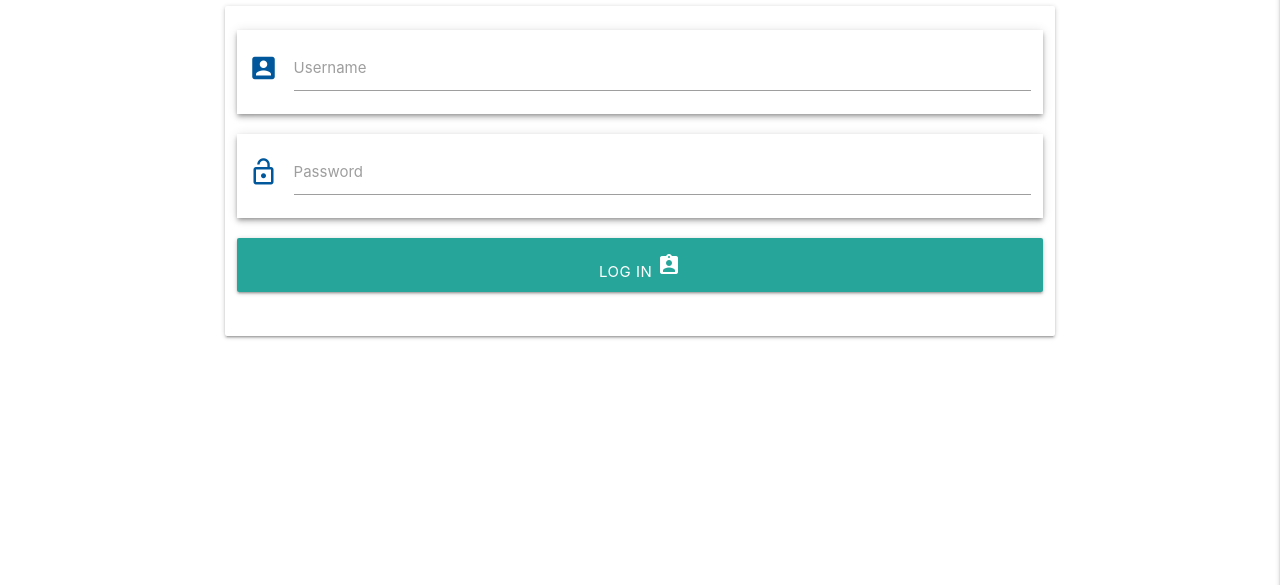
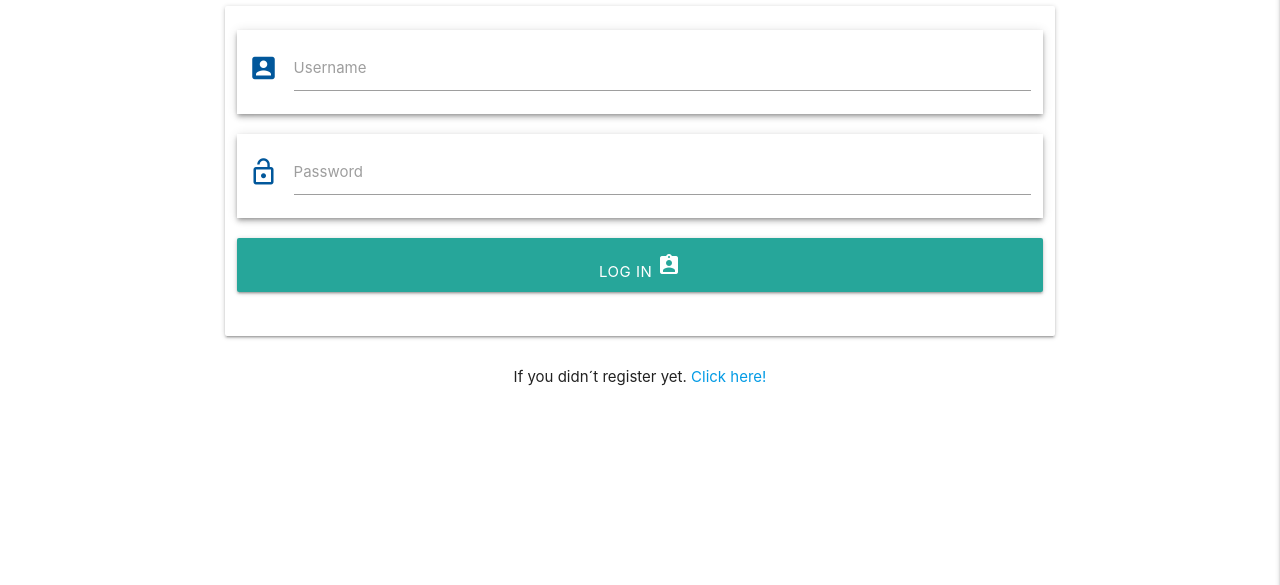
Before and after one commit to Jakub1994/Bookwithrecepies, a Flask app: page /login in a window 1280 px wide. Shown: the part 160-745 px from the top of the page. Run offline with Flask 2, Linux system fonts and the light colour scheme; some libraries are stand-ins or nearby versions.

Commit message:
login functionality

```diff
--- a/templates/base.html
+++ b/templates/base.html
@@ -31,7 +31,7 @@
     <ul class="sidenav" id="mobile-demo">
         <li><a href="{{ url_for('get_recipie') }}">Home</a></li>
         <li><a href="{{ url_for('register') }}">Register</a></li>
-        <li><a href="#">Login</a></li>
+        <li><a href="{{ url_for('login') }}">Login</a></li>
         <li><a href="#">Logout</a></li>
         <li><a href="#">My Profile</a></li>
         <li><a href="#">Recipies</a></li>
@@ -39,16 +39,15 @@
 </header>
 
 <section>
-    <!--flash messages-->
+    <!-- flash messages -->
     {% with messages = get_flashed_messages() %}
-        {% if messages %}
-            {% for messages in messages %}
-                <div class="row flashes">
-                    <div class="light-blue center-align">{{ message }}
-                    </div>
-                </div>
-            {% endfor %}
-        {% endif %}
+    {% if messages %}
+    {% for message in messages %}
+    <div class="row flashes">
+        <h4 class="light-blue lighten-4 center-align">{{ message }}</h4>
+    </div>
+    {% endfor %}
+    {% endif %}
     {% endwith %}
 </section>
 
--- a/templates/login.html
+++ b/templates/login.html
@@ -4,7 +4,7 @@
 <h3 class="center-align">Log In</h3>
 <div class="row">
     <div class="col s12 m8 offset-m2">
-        <form class="card-panel" method="POST" action="{{ url_for('register') }}">
+        <form class="card-panel" method="POST" action="{{ url_for('login') }}">
             <!--Username-->
             <div class="row z-depth-2">
                 <div class="input-field col s12">
@@ -21,11 +21,18 @@
                     <label for="password">Password</label>
                 </div>
             </div>
-            <!--Register-->
+            <!--Login-->
             <div class="row ">
                 <button class="col s12 btn-large waves-effect waves-light darken-4 text-shadow " type="submit">Log in <i class="material-icons prefix light-darken">assignment_ind</i></button>
             </div>
         </form>
     </div>
+    <div class="row">
+        <div class="col s12">
+            <p class="center-align">
+                If you didn´t register yet.<a href="{{ url_for('register') }}"> Click here! </a>
+            </p>
+        </div>
+    </div>
 </div>
 {% endblock %}
```
Also changed, not shown: app.py (+5 -4 lines), templates/register.html (+8 -1 lines).
